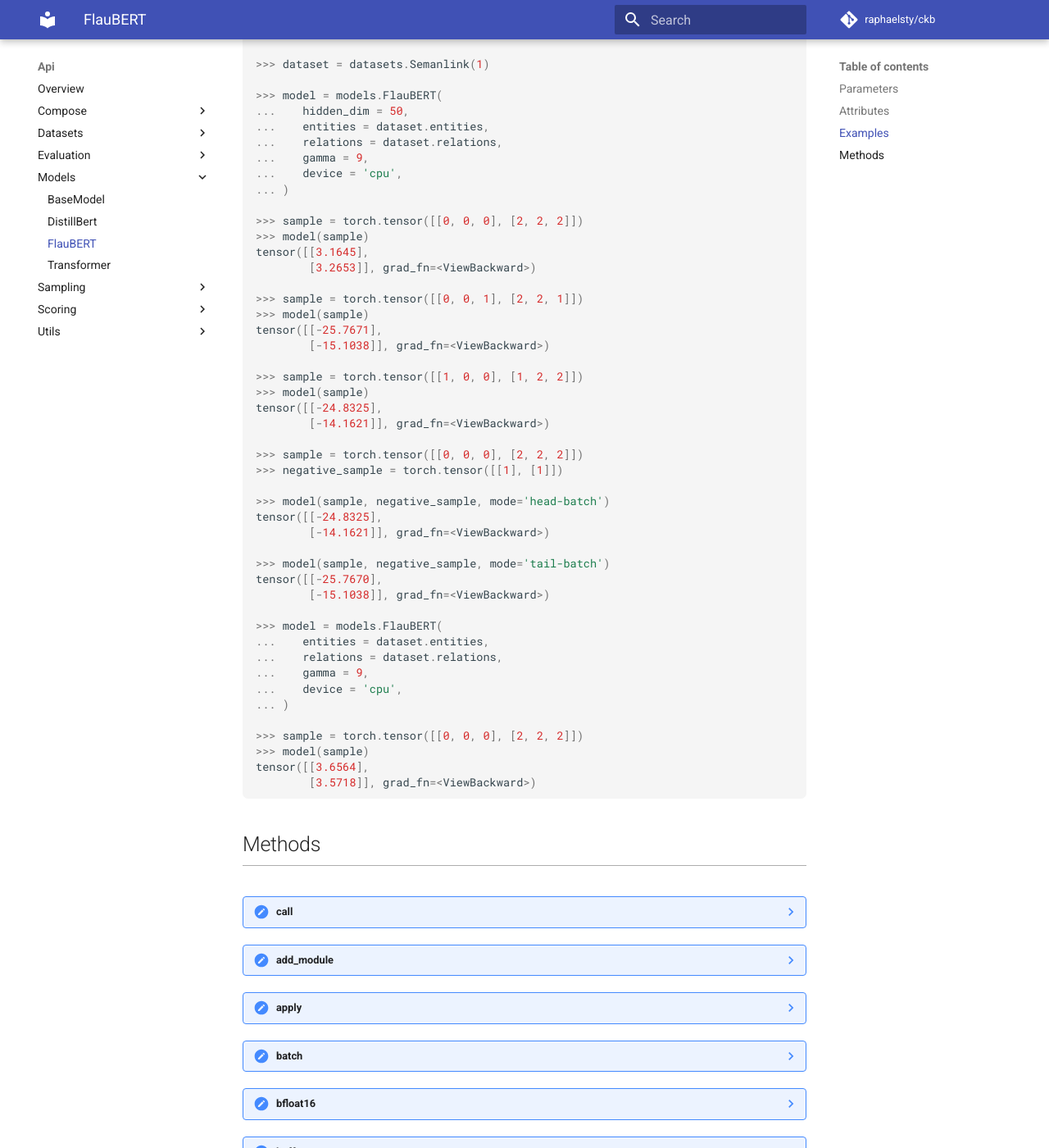
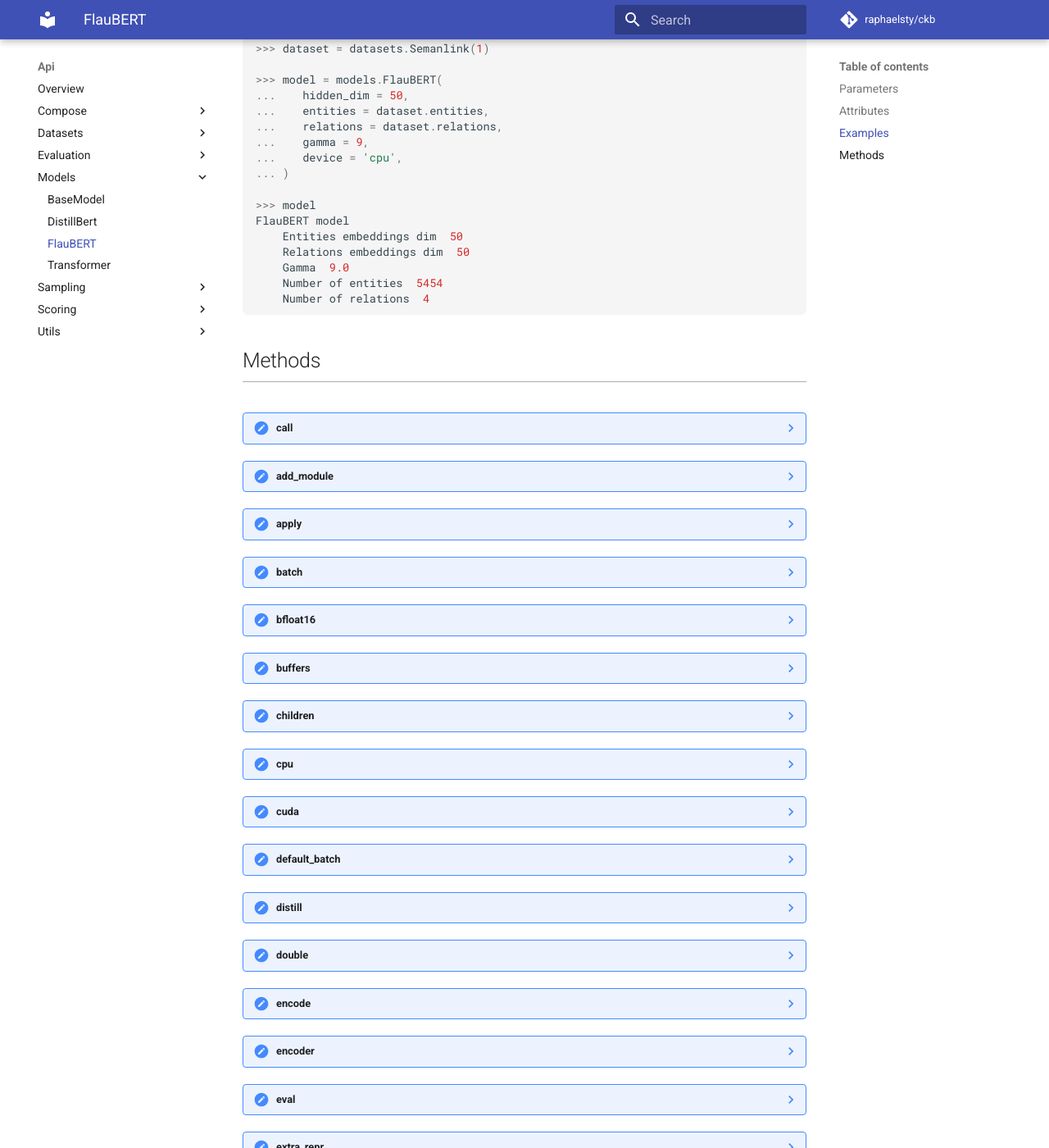
Before and after one commit to raphaelsty/ckb, an MkDocs documentation site: the page built from docs/api/models/FlauBERT.md, in a window 1280 px wide and 1400 px high, scrolled down 1003 px. Shown: the whole window at 82% size. Built offline with MkDocs 1.6.1 and Material for MkDocs 9.7.7, drawn with Linux system fonts in a browser that asks for light colours; comment, search, counter and statistics services are not loaded.

Commit message:
Update doc

````diff
--- a/docs/api/models/FlauBERT.md
+++ b/docs/api/models/FlauBERT.md
@@ -35,7 +35,6 @@
 >>> from ckb import datasets
 
 >>> import torch
-
 >>> _ = torch.manual_seed(42)
 
 >>> dataset = datasets.Semanlink(1)
@@ -48,43 +47,13 @@
 ...    device = 'cpu',
 ... )
 
->>> sample = torch.tensor([[0, 0, 0], [2, 2, 2]])
->>> model(sample)
-tensor([[3.1645],
-        [3.2653]], grad_fn=<ViewBackward>)
-
->>> sample = torch.tensor([[0, 0, 1], [2, 2, 1]])
->>> model(sample)
-tensor([[-25.7671],
-        [-15.1038]], grad_fn=<ViewBackward>)
-
->>> sample = torch.tensor([[1, 0, 0], [1, 2, 2]])
->>> model(sample)
-tensor([[-24.8325],
-        [-14.1621]], grad_fn=<ViewBackward>)
-
->>> sample = torch.tensor([[0, 0, 0], [2, 2, 2]])
->>> negative_sample = torch.tensor([[1], [1]])
-
->>> model(sample, negative_sample, mode='head-batch')
-tensor([[-24.8325],
-        [-14.1621]], grad_fn=<ViewBackward>)
-
->>> model(sample, negative_sample, mode='tail-batch')
-tensor([[-25.7670],
-        [-15.1038]], grad_fn=<ViewBackward>)
-
->>> model = models.FlauBERT(
-...    entities = dataset.entities,
-...    relations = dataset.relations,
-...    gamma = 9,
-...    device = 'cpu',
-... )
-
->>> sample = torch.tensor([[0, 0, 0], [2, 2, 2]])
->>> model(sample)
-tensor([[3.6564],
-        [3.5718]], grad_fn=<ViewBackward>)
+>>> model
+FlauBERT model
+    Entities embeddings dim  50
+    Relations embeddings dim  50
+    Gamma  9.0
+    Number of entities  5454
+    Number of relations  4
 ```
 
 ## Methods
````
Also changed, not shown: README.md (+12 -5 lines), docs/api/sampling/NegativeSampling.md (+1 -14 lines), docs/api/scoring/RotatE.md (+0 -16 lines), docs/index.md (+12 -5 lines).
